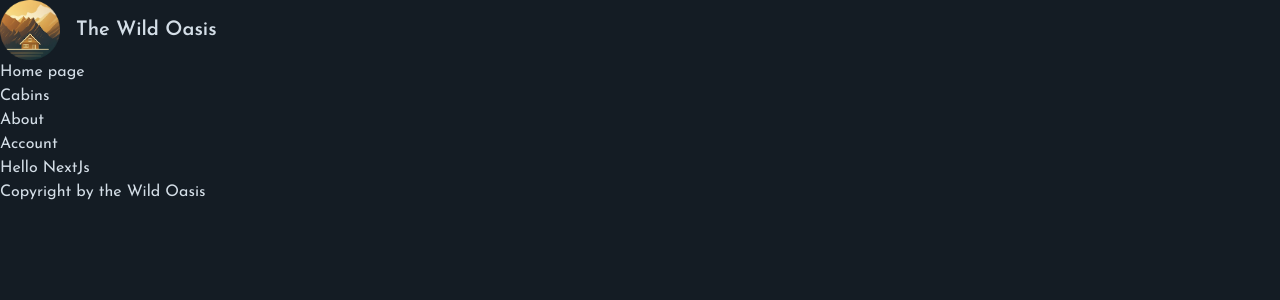
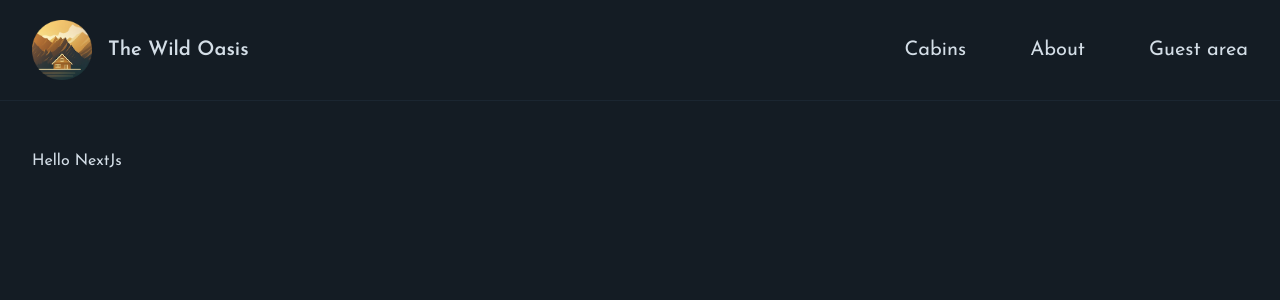
Before and after one commit to Cevu01/nextjs-app, a Next.js app: page / in a window 1280 px wide. Shown: the top 300 px of the page. Built offline with nearby package versions, Linux system fonts and the light colour scheme.

Commit message:
Making home page layout

```diff
--- a/app/_components/Navigation.js
+++ b/app/_components/Navigation.js
@@ -2,19 +2,33 @@
 
 export default function Navigation() {
   return (
-    <ul>
+    <nav className="z-10 text-xl">
+      <ul className="flex gap-16 items-center">
         <li>
-        <Link href="/">Home page</Link>
+          <Link
+            href="/cabins"
+            className="hover:text-accent-400 transition-colors"
+          >
+            Cabins
+          </Link>
         </li>
         <li>
-        <Link href="/cabins">Cabins</Link>
+          <Link
+            href="/about"
+            className="hover:text-accent-400 transition-colors"
+          >
+            About
+          </Link>
         </li>
         <li>
-        <Link href="/about">About</Link>
-      </li>
-      <li>
-        <Link href="/account">Account</Link>
+          <Link
+            href="/account"
+            className="hover:text-accent-400 transition-colors"
+          >
+            Guest area
+          </Link>
         </li>
       </ul>
+    </nav>
   );
 }
--- a/app/layout.js
+++ b/app/layout.js
@@ -1,11 +1,8 @@
-import Logo from "@/app/_components/Logo";
-import Navigation from "@/app/_components/Navigation";
-
 import { Josefin_Sans } from "next/font/google";
+import "@/app/_styles/globals.css";
+import Header from "@/app/_components/Header";
 
 const josefin = Josefin_Sans({ subsets: ["latin"], display: "swap" });
-
-import "@/app/_styles/globals.css";
 
 export const metadata = {
   title: "The Wild Oasis",
@@ -21,14 +18,12 @@
   return (
     <html lang="en">
       <body
-        className={`${josefin.className} bg-primary-950 text-primary-100 min-h-screen`}
+        className={`${josefin.className} bg-primary-950 antialiased text-primary-100 min-h-screen flex flex-col`}
       >
-        <header>
-          <Logo />
-          <Navigation />
-        </header>
-        <main>{children}</main>
-        <footer>Copyright by the Wild Oasis</footer>
+        <Header />
+        <div className="flex-1 px-8 py-12">
+          <main className="max-w-7xl mx-auto ">{children}</main>
+        </div>
       </body>
     </html>
   );
```
Also changed, not shown: starter/components/Navigation.js (deleted, +0 -26 lines), app/_components/Header.js (renamed from starter/components/Header.js). Lines whose indentation alone changed are shown as unchanged.
